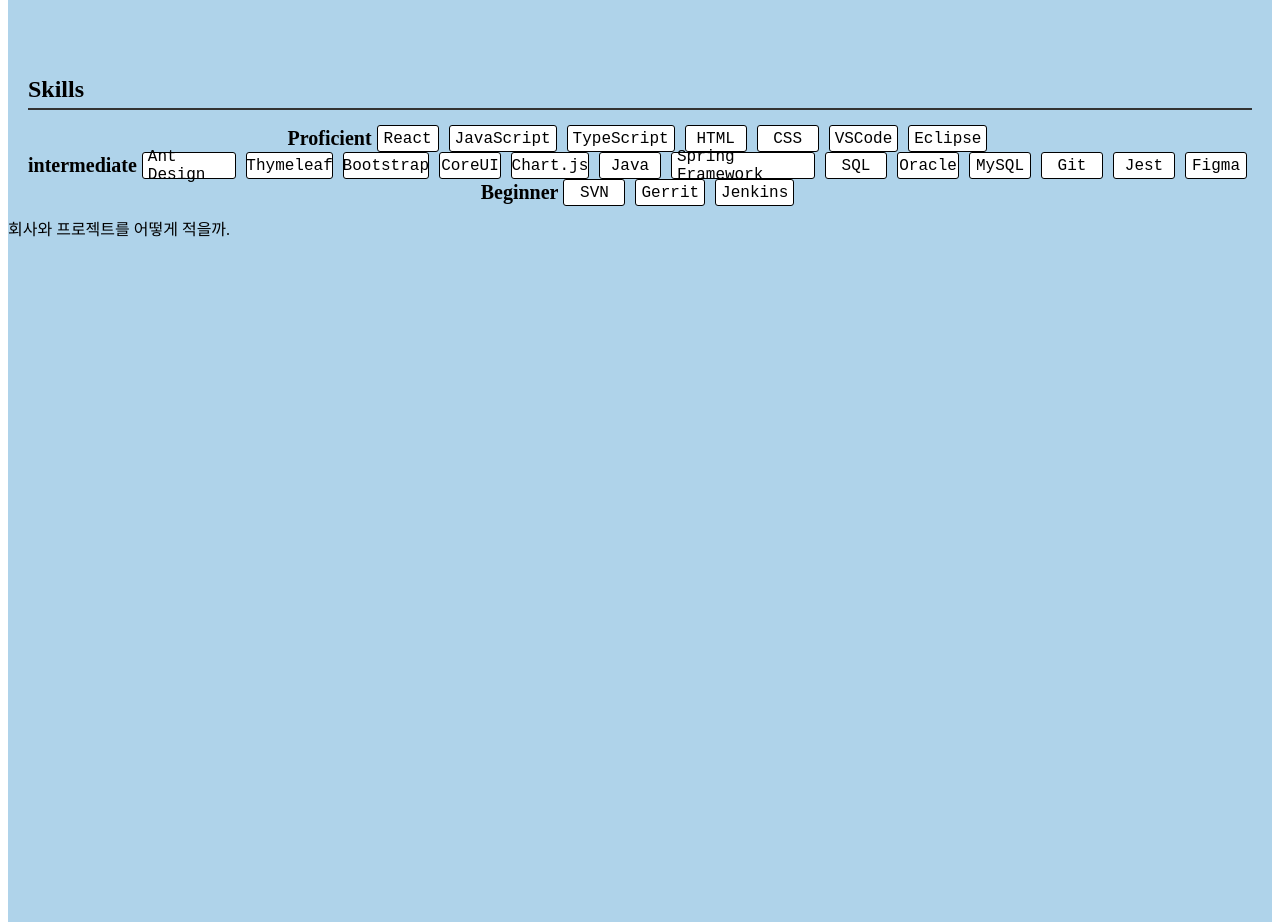
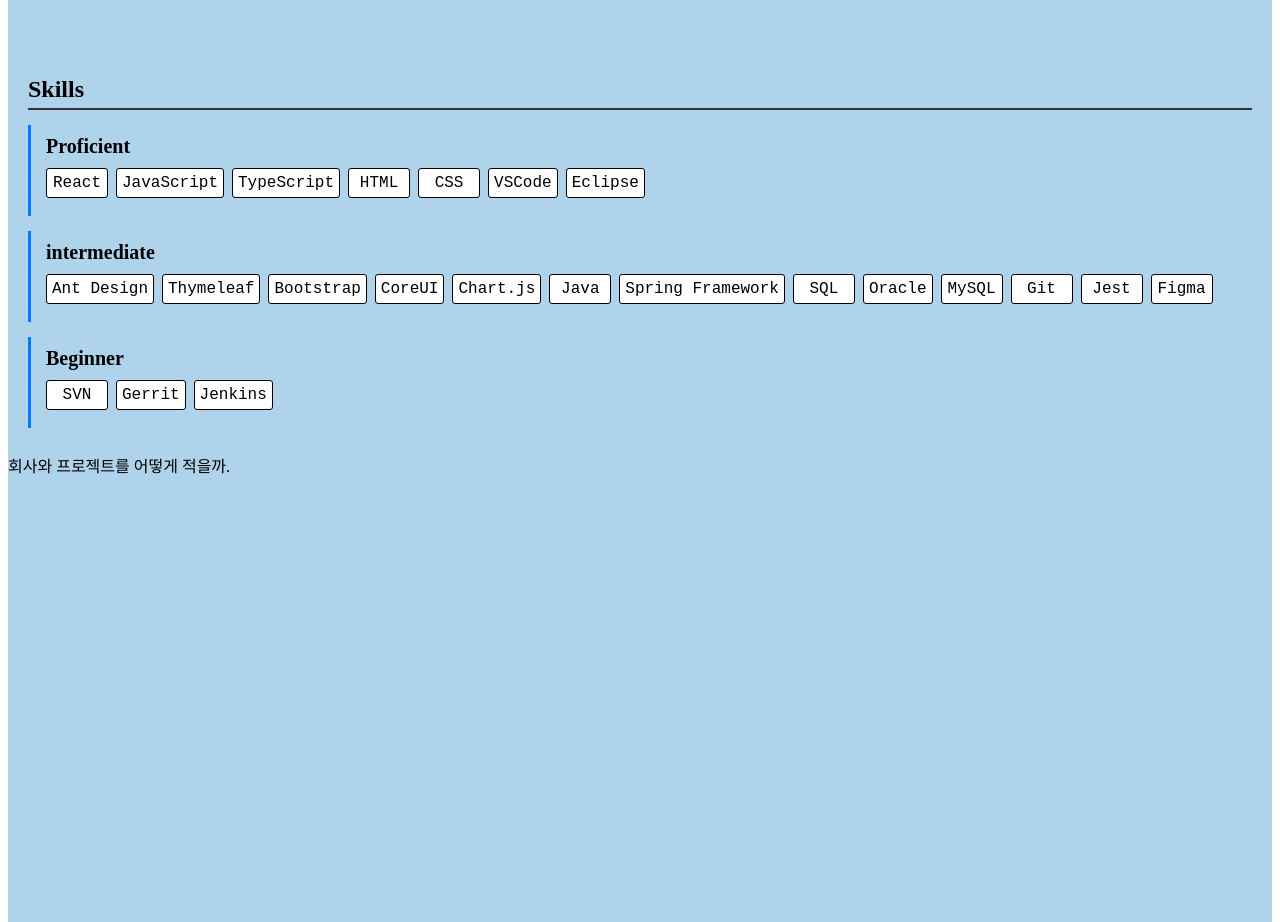
Before and after one commit to jinsu009/portfolio_ver_react, a React (Create React App) app: page / in a window 1280 px wide. Shown: the part 1260-2182 px from the top of the page. Built offline with nearby package versions, Linux system fonts and the light colour scheme; the HTML template or start-up script is replaced by a standard one.

Commit message:
skills css update

```diff
--- a/src/components/SkillGroups.tsx
+++ b/src/components/SkillGroups.tsx
@@ -6,7 +6,6 @@
 };
 
 const SkillGroups = (props: SkillGroupsProps) => {
-  console.log(props.skills);
   return (
     <div>
       <div className="skill_container">
--- a/src/pages/info/Info.css
+++ b/src/pages/info/Info.css
@@ -82,5 +82,5 @@
 }
 
 .about_info {
-  flex-basis: 50%; /* 커리어 영역이 전체의 50% 차지 */
+  flex-basis: 50%; /* 해당 영역이 전체의 50% 차지 */
 }
--- a/src/pages/skills/Skills.css
+++ b/src/pages/skills/Skills.css
@@ -1,13 +1,16 @@
 .skill_container {
   display: flex;
-  flex-direction: row;
-  align-items: center;
-  justify-content: center;
+  flex-direction: column;
+  margin-bottom: 15px;
+  padding: 10px 0;
+  border-left: 3px solid #007bff;
+  padding-left: 15px;
 }
 
 .item_title {
   font-size: 20px;
   font-weight: 600;
+  margin-bottom: 10px;
 }
 
 .items {
@@ -15,6 +18,10 @@
   flex-direction: row;
   justify-content: start;
   align-items: center;
+  /* ✨ 자동 줄바꿈 추가: 공간이 부족하면 다음 줄로 넘김 */
+  flex-wrap: wrap;
+  /* ✨ 항목들이 줄바꿈 될 경우 위아래 간격 추가 (선택 사항) */
+  gap: 8px 0; /* flex-wrap 사용 시, row-gap을 8px로 설정 */
 }
 
 .item {
@@ -24,17 +31,22 @@
   border: 1px solid black;
   border-radius: 3px;
   padding: 5px;
-  margin: 0 5px;
+
   min-width: 50px;
-  height: 15px;
+  /*height: 15px;*/
+  /* 높이를 auto로 변경하여 텍스트 길이에 따라 유연하게 만듭니다. */
+  height: auto;
+
   display: flex;
   justify-content: center;
   align-items: center;
   color: #000;
-  background-color: #fff;
+  background-color: #fff; /* min-width와 height는 내용에 따라 유동적으로 조절하는 것이 좋지만, 기존 값을 유지 */
+  min-width: 50px;
+
+  /* ✨ 오른쪽 간격 및 항목 간의 상하 간격 추가 */
+  /* items에 flex-wrap과 gap을 사용하여 항목 간 간격을 더 효율적으로 관리할 수 있습니다. */
+  /* 하지만 items의 flex-wrap 속성이 없는 구형 브라우저를 위해 item에 margin-right와 margin-bottom을 추가합니다. */
+  margin-right: 8px; /* 오른쪽 간격 8px */
+  margin-bottom: 8px; /* 아래쪽 간격 8px (줄바꿈 시 다음 줄과의 간격 확보) */
 }
-
-
-.skills_info {
-  flex-basis: 50%; /* 학력 영역이 전체의 50% 차지 */
-}
--- a/src/pages/skills/Skills.tsx
+++ b/src/pages/skills/Skills.tsx
@@ -7,7 +7,7 @@
 export const Skills = () => {
   const skills = skill_info[1];
   return (
-    <div className="skills_info section_group">
+    <div className="about_info section_group">
       <div className="section_title">Skills</div>
       <div className="proficient">
         <SkillGroups title="Proficient" skills={skills.Proficient} />
```
